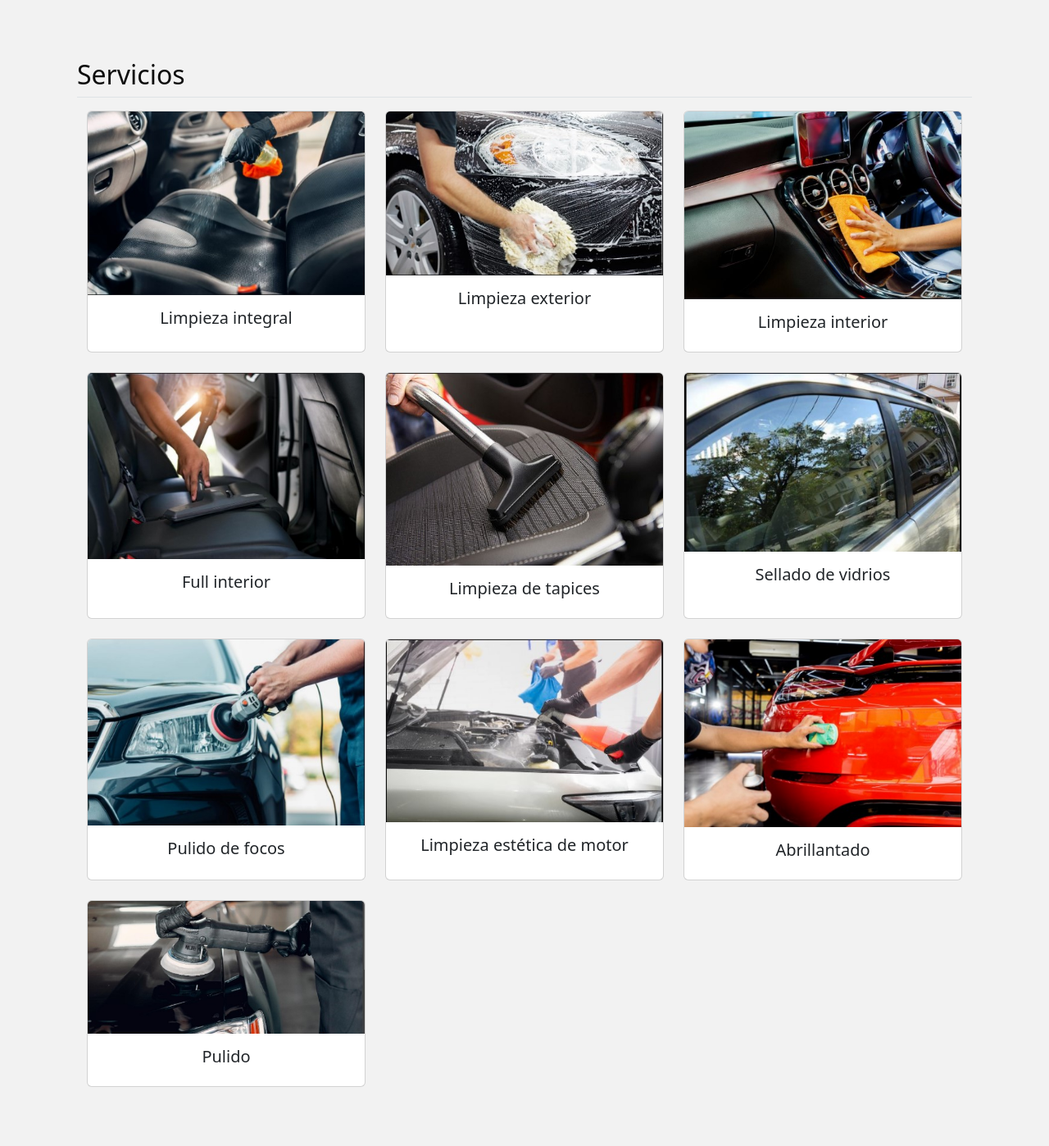
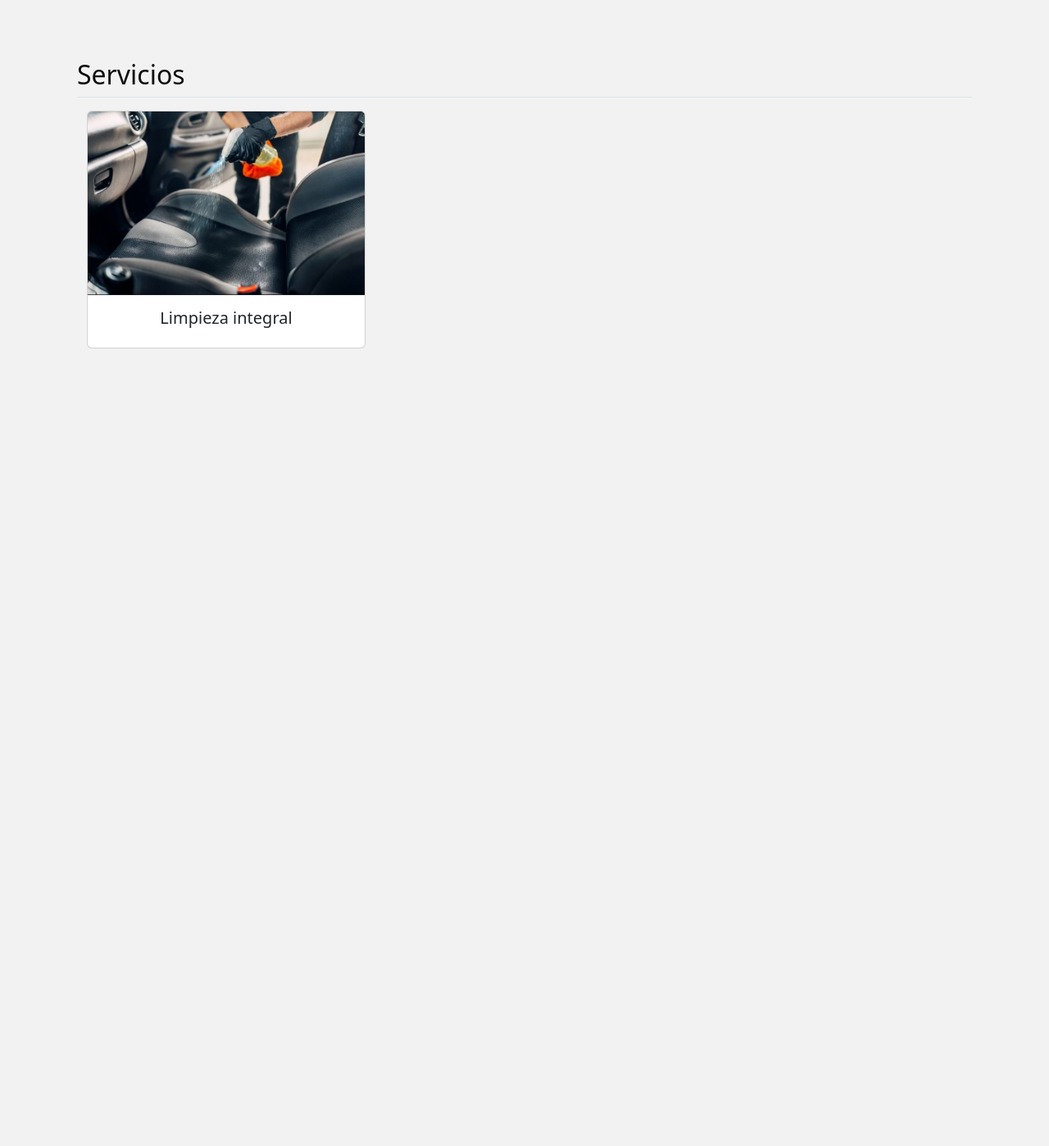
Before and after one commit to bastias1/pagina-cleanandfresh, a Django app: template templates/user/servicios.html in a window 1280 px wide. Shown: the part 82-1480 px from the top of the page at 82% size. After the commit the page ends 507 px from the top, so only its background shows below. Run offline with Django 5.2, Linux system fonts and the light colour scheme; the template is opened without the code that fills it, so the values that code supplies are empty.

Commit message:
cambios modelo2

```diff
--- a/primeraApp/models.py
+++ b/primeraApp/models.py
@@ -1,5 +1,4 @@
 from django.db import models
-
 
 class Empleado(models.Model):
     rut = models.CharField(max_length=10)
@@ -16,6 +15,7 @@ class Servicio(models.Model):
     nombreServicio = models.CharField(max_length=100)
     duracion = models.CharField(max_length=50)
     descripcion = models.TextField()
+    imagen = models.ImageField()
 
 class Vehiculo(models.Model):
     patente =models.CharField(max_length=50)
--- a/templates/user/servicios.html
+++ b/templates/user/servicios.html
@@ -50,96 +50,6 @@
 							</div>
 						</div>
 					</div>
-
-					<!-- Mini Card 2 -->
-					<div class="col-md-4 mb-4">
-						<div class="card d-flex flex-column h-100">
-							<img src="{% static 'images/limpExterior.jpg' %}" class="card-img-top img-fluid" alt="Limpieza exterior" />
-							<div class="card-body">
-								<h5 class="card-title text-center">Limpieza exterior</h5>
-							</div>
-						</div>
-					</div>
-
-					<!-- Mini Card 3 -->
-					<div class="col-md-4 mb-4">
-						<div class="card d-flex flex-column h-100">
-							<img src="{% static 'images/limpInterior.jpg' %}" class="card-img-top img-fluid" alt="Limpieza interior" />
-							<div class="card-body">
-								<h5 class="card-title text-center">Limpieza interior</h5>
-							</div>
-						</div>
-					</div>
-
-					<!-- Mini Card 4 -->
-					<div class="col-md-4 mb-4">
-						<div class="card d-flex flex-column h-100">
-							<img src="{% static 'images/fullInterior.jpg' %}" class="card-img-top img-fluid" alt="Full interior" />
-							<div class="card-body">
-								<h5 class="card-title text-center">Full interior</h5>
-							</div>
-						</div>
-					</div>
-
-					<!-- Mini Card 5 -->
-					<div class="col-md-4 mb-4">
-						<div class="card d-flex flex-column h-100">
-							<img src="{% static 'images/tapices.jpg' %}" class="card-img-top img-fluid" alt="Limpieza de tapices" />
-							<div class="card-body">
-								<h5 class="card-title text-center">Limpieza de tapices</h5>
-							</div>
-						</div>
-					</div>
-
-					<!-- Mini Card 6 -->
-					<div class="col-md-4 mb-4">
-						<div class="card d-flex flex-column h-100">
-							<img src="{% static 'images/selladoVidrio.jpg' %}" class="card-img-top img-fluid" alt="Sellado de vidrios" />
-							<div class="card-body">
-								<h5 class="card-title text-center">Sellado de vidrios</h5>
-							</div>
-						</div>
-					</div>
-
-					<!-- Mini Card 7 -->
-					<div class="col-md-4 mb-4">
-						<div class="card d-flex flex-column h-100">
-							<img src="{% static 'images/pulidoFocos.jpg' %}" class="card-img-top img-fluid" alt="Pulido de focos" />
-							<div class="card-body">
-								<h5 class="card-title text-center">Pulido de focos</h5>
-							</div>
-						</div>
-					</div>
-
-					<!-- Mini Card 8 -->
-					<div class="col-md-4 mb-4">
-						<div class="card d-flex flex-column h-100">
-							<img src="{% static 'images/motor.jpg' %}" class="card-img-top img-fluid" alt="Limpieza estética de motor" />
-							<div class="card-body">
-								<h5 class="card-title text-center">Limpieza estética de motor</h5>
-							</div>
-						</div>
-					</div>
-
-					<!-- Mini Card 9 -->
-					<div class="col-md-4 mb-4">
-						<div class="card d-flex flex-column h-100">
-							<img src="{% static 'images/abrillantado.jpg' %}" class="card-img-top img-fluid" alt="Abrillantado" />
-							<div class="card-body">
-								<h5 class="card-title text-center">Abrillantado</h5>
-							</div>
-						</div>
-					</div>
-
-					<!-- Mini Card 10 -->
-					<div class="col-md-4 mb-4">
-						<div class="card d-flex flex-column h-100">
-							<img src="{% static 'images/pulido.jpg' %}" class="card-img-top img-fluid" alt="Pulido" />
-							<div class="card-body">
-								<h5 class="card-title text-center">Pulido</h5>
-							</div>
-						</div>
-					</div>
 				</div>
 			</div>
 		</div>
```
